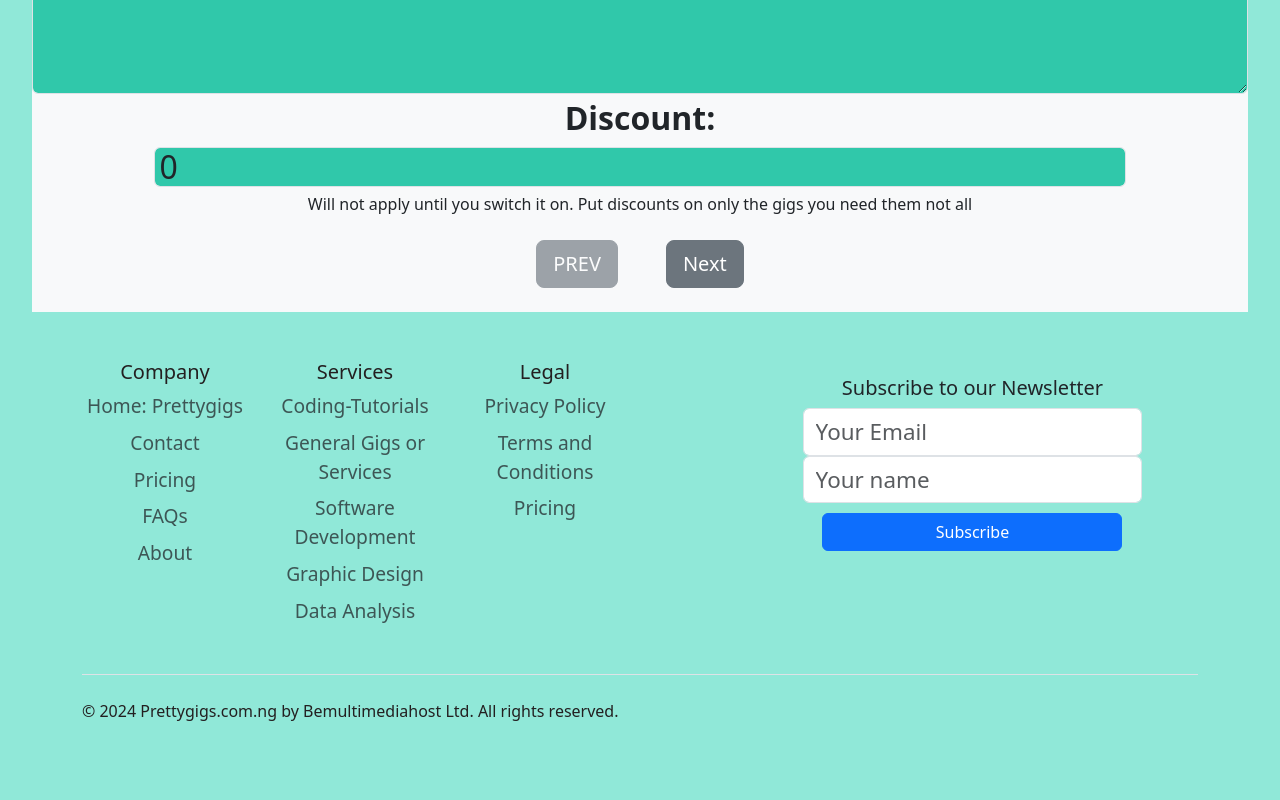
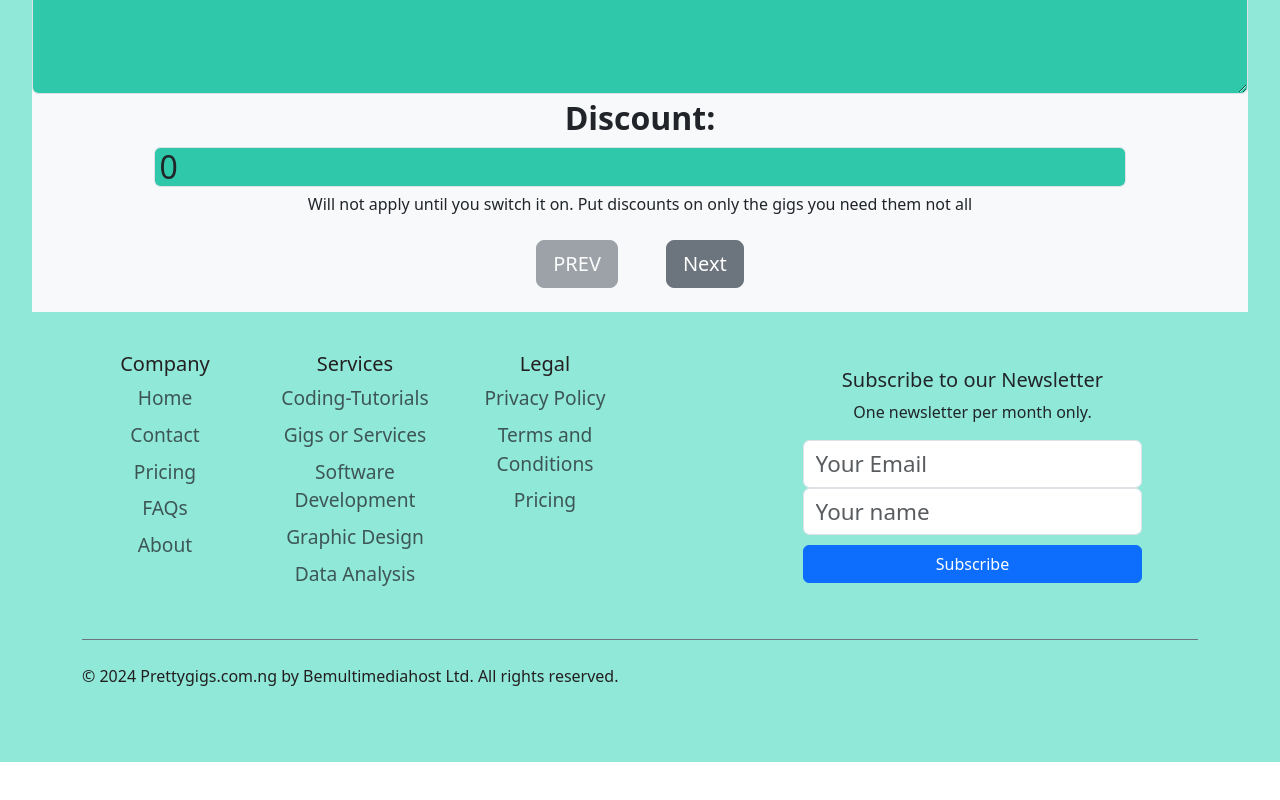
Before and after one commit to Chuksolex/prettygigs, a React (Vite) app: page /add in a window 1280 px wide. Shown: the part 704-1504 px from the top of the page. After the commit the page ends 1466 px from the top, so only its background shows below. Built offline with nearby package versions, Linux system fonts and the light colour scheme; no server answers.

Commit message:
worked on messages

```diff
--- a/src/components/footer/Footer.css
+++ b/src/components/footer/Footer.css
@@ -3,6 +3,7 @@
 }
 .footerall{
     background-color: #90E8D8;
+    margin-top: 40px;
 
 
 }
--- a/src/components/footer/Footer.jsx
+++ b/src/components/footer/Footer.jsx
@@ -7,12 +7,12 @@ function Footer() {
 
 return (
     <div className="container footerall">
-<footer className="py-5">
+<footer className="">
     <div className="row">
       <div className="col-6 col-md-2 mb-3">
         <h5>Company</h5>
         <ul className="nav flex-column">
-          <li className="nav-item mb-2"><a href="/" className="nav-link p-0 text-muted">Home: Prettygigs</a></li>
+          <li className="nav-item mb-2"><a href="/" className="nav-link p-0 text-muted">Home</a></li>
           <li className="nav-item mb-2"><a href="/contact" className="nav-link p-0 text-muted">Contact</a></li>
           <li className="nav-item mb-2"><a href="#" className="nav-link p-0 text-muted">Pricing</a></li>
           <li className="nav-item mb-2"><a href="#" className="nav-link p-0 text-muted">FAQs</a></li>
@@ -24,7 +24,7 @@ return (
         <h5>Services</h5>
         <ul className="nav flex-column">
           <li className="nav-item mb-2"><a href="/live-tutor" className="nav-link p-0 text-muted">Coding-Tutorials</a></li>
-          <li className="nav-item mb-2"><a href="/gigs" className="nav-link p-0 text-muted">General Gigs or Services</a></li>
+          <li className="nav-item mb-2"><a href="/gigs" className="nav-link p-0 text-muted">Gigs or Services</a></li>
           <li className="nav-item mb-2"><a href="/#software" className="nav-link p-0 text-muted">Software Development</a></li>
           <li className="nav-item mb-2"><a href="#" className="nav-link p-0 text-muted">Graphic Design</a></li>
           <li className="nav-item mb-2"><a href="#" className="nav-link p-0 text-muted">Data Analysis</a></li>
@@ -48,6 +48,7 @@ return (
         <div className="card">
           <div className="card-body">
             <h5 className="card-title text-center">Subscribe to our Newsletter</h5>
+             <p>One newsletter per month only.</p>
             <form>
               <div className="form-group">
 
@@ -55,9 +56,10 @@ return (
               </div>
               <div className="form-group">
 
-                <input type="text" className="form-control" id="name" placeholder="Your name" required />
+                <input type="text" className="form-control " id="name" placeholder="Your name" required />
+                <button type="submit" className="btn btn-primary btn-block w-100">Subscribe</button>
+
               </div>
-              <button type="submit" className="btn btn-primary btn-block ">Subscribe</button>
             </form>
           </div>
         </div>
@@ -66,7 +68,7 @@ return (
     </div>
     </div>
 
-    <div className="d-flex flex-column flex-sm-row justify-content-between py-4 my-4 border-top footerlast">
+    <div className="d-flex flex-column flex-sm-row justify-content-between py-4 my-4 border-top border-secondary footerlast mb-0">
       <p>© 2024 Prettygigs.com.ng by Bemultimediahost Ltd. All rights reserved.</p>
       <ul className="list-unstyled d-flex">
         <li className="ms-3"><a className="link-dark" href="#"><svg className="bi" width="24" height="24"><use xlink:href="#twitter"></use></svg></a></li>
--- a/src/pages/blog/BlogList.jsx
+++ b/src/pages/blog/BlogList.jsx
@@ -31,7 +31,7 @@ const BlogList = ({recommendedServices}) => {
           setLoading(false);
       } catch (error) {
         console.error(error);
-        setError('Failed to fetch blog posts.');
+        setError('Failed to fetch blog posts. Check network and try again.');
         setLoading(false);
       }
     };
--- a/src/pages/messages/Messages.scss
+++ b/src/pages/messages/Messages.scss
@@ -86,7 +86,11 @@
       .title {
         display: flex;
         justify-content: space-between;
-        font-size: 2.4rem;
+        font-size: 18px;
+
+        h1{
+          font-size: 24px;
+        }
 
         button {
           background-color: #1dbf73;
@@ -95,7 +99,7 @@
           border: none;
           padding: 10px;
           cursor: pointer;
-          font-size: 1.8rem;
+          font-size: 16px;
 
         }
       }
@@ -107,28 +111,28 @@
           height: 100px;
           th {
             text-align: left;
-            font-size: 2.0rem;
+            font-size: 18px;
 
           }
           td {
             padding: 10px;
-            font-size: 1.8rem;
+            font-size: 16px;
             .link{
-              font-size: 1.8rem;
+              font-size: 16px;
 
             }
 
 
             &:first-child {
               font-weight: 500;
-              font-size: 1.8rem;
+              font-size: 16px;
 
             }
 
             &:nth-child(2),
             &:nth-child(3) {
               color: gray;
-              font-size: 1.8rem;
+              font-size: 16px;
 
             }
           }
@@ -139,7 +143,7 @@
             padding: 10px;
             border: none;
             cursor: pointer;
-            font-size: 1.8rem;
+            font-size: 16px;
 
           }
 
```
